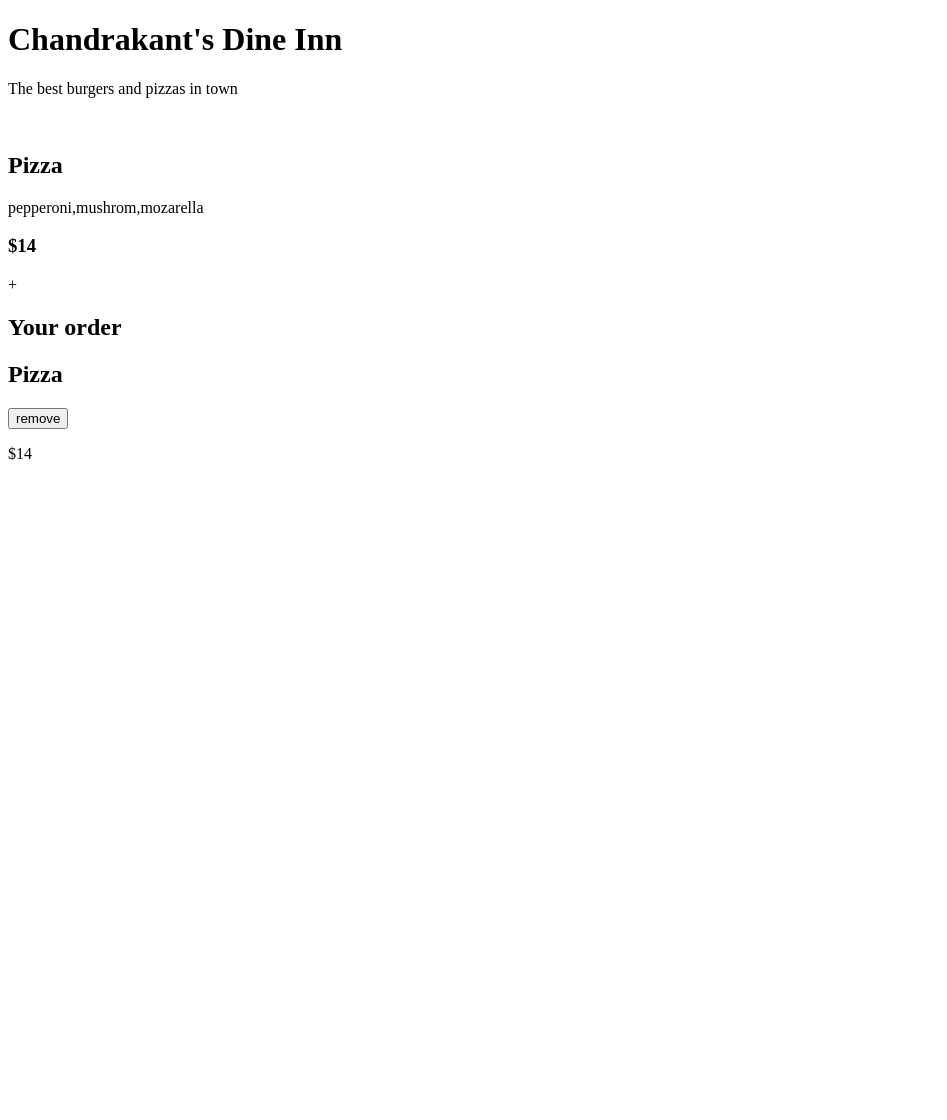
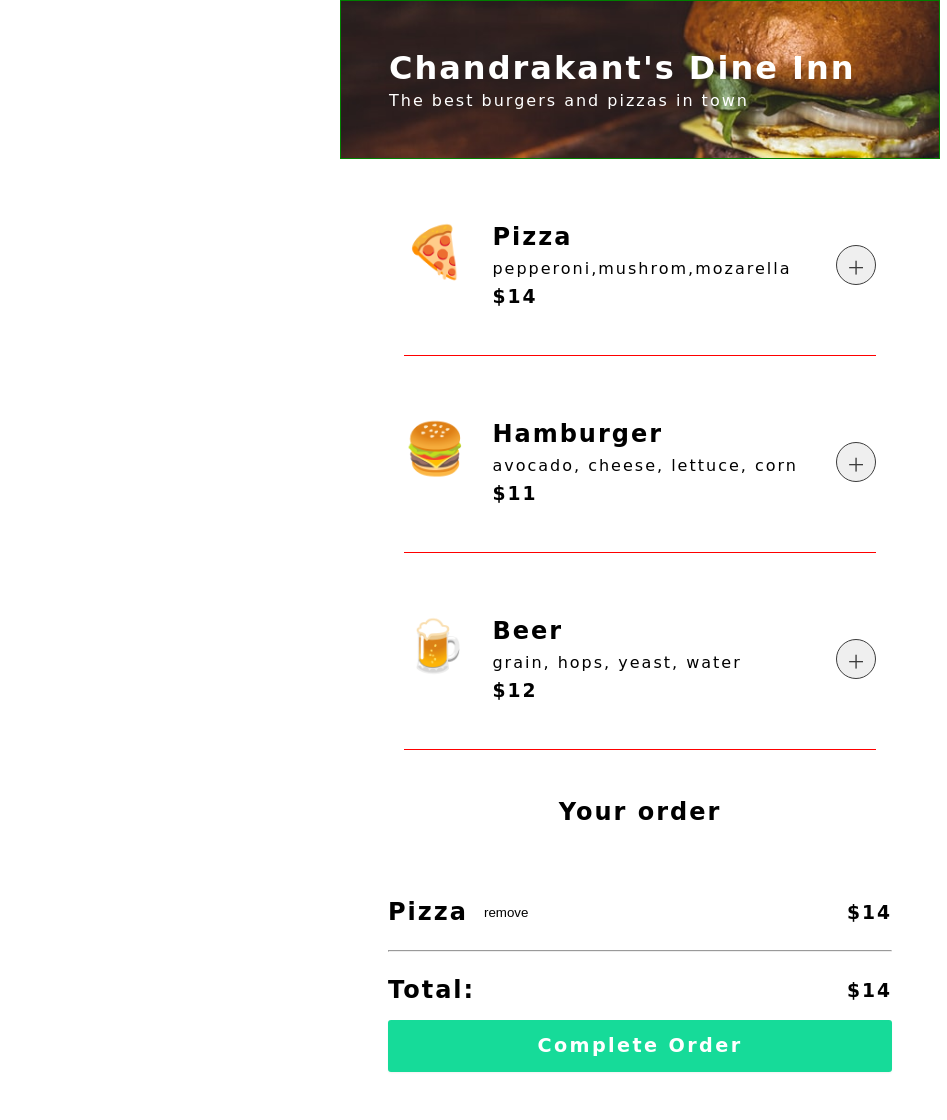
Before and after one commit to chandrakantdubey/mobile-ordering-app, a plain HTML site: page index.html in a window 1280 px wide. Shown: the whole page, without its empty margins (0-947 px from the left). Before the commit the page ends 800 px from the top, so only its background shows below. Drawn offline with Linux system fonts and the light colour scheme; a web font is replaced by a local one.

Commit message:
landing page done: coming up the payment and add to cart functionality

```diff
--- a/index.html
+++ b/index.html
@@ -5,30 +5,57 @@
     <meta http-equiv="X-UA-Compatible" content="IE=edge" />
     <meta name="viewport" content="width=device-width, initial-scale=1.0" />
     <title>Chandrakant's Restaurant</title>
+    <link rel="stylesheet" href="style.css" />
+    <script src="./index.js"></script>
   </head>
   <body>
     <header>
       <h1>Chandrakant's Dine Inn</h1>
       <p>The best burgers and pizzas in town</p>
     </header>
+    <!--  -->
     <main>
       <section class="item">
-        <img src="" alt="" class="item-image" />
+        <div class="item-icon">🍕</div>
         <div class="item-details">
           <h2 class="item-name">Pizza</h2>
           <p class="item-description">pepperoni,mushrom,mozarella</p>
           <h3 class="item-price">$14</h3>
         </div>
-        <div class="add-to-cart">+</div>
+        <button class="add-to-cart">+</button>
+      </section>
+      <section class="item">
+        <div class="item-icon">🍔</div>
+        <div class="item-details">
+          <h2 class="item-name">Hamburger</h2>
+          <p class="item-description">avocado, cheese, lettuce, corn</p>
+          <h3 class="item-price">$11</h3>
+        </div>
+        <button class="add-to-cart">+</button>
+      </section>
+      <section class="item">
+        <div class="item-icon">🍺</div>
+        <div class="item-details">
+          <h2 class="item-name">Beer</h2>
+          <p class="item-description">grain, hops, yeast, water</p>
+          <h3 class="item-price">$12</h3>
+        </div>
+        <button class="add-to-cart">+</button>
       </section>
     </main>
     <footer>
-      <h2>Your order</h2>
-      <div class="item-details">
-        <h2 class="item-name">Pizza</h2>
-        <button>remove</button>
-        <p class="item-price">$14</p>
+      <h2 class="order-title">Your order</h2>
+      <div class="bill-details">
+        <h2 class="bill-item-name">Pizza</h2>
+        <button class="bill-item-remove">remove</button>
+        <h3 class="bill-item-price">$14</h3>
       </div>
+      <hr />
+      <div class="bill-total">
+        <h2 class="bill-item-total">Total:</h2>
+        <h3 class="bill-item-price">$14</h3>
+      </div>
+      <button class="bill-complete-order">Complete Order</button>
     </footer>
   </body>
 </html>
--- a/style.css
+++ b/style.css
@@ -0,0 +1,130 @@
+@import url("https://fonts.googleapis.com/css2?family=Smythe&display=swap");
+*,
+*::after,
+*::before {
+  margin: 0;
+  padding: 0;
+  box-sizing: border-box;
+}
+
+/* layout */
+header,
+main,
+footer {
+  font-family: "Smythe", cursive;
+  width: 600px;
+  margin: 0 auto;
+  letter-spacing: 0.125em;
+}
+
+/* header */
+header {
+  border: 1px solid green;
+  display: flex;
+  flex-direction: column;
+  justify-content: flex-start;
+  background-image: url("./header-bg.jpg");
+  background-repeat: no-repeat;
+  background-size: cover;
+  background-position-y: center;
+  color: #fff;
+  margin-bottom: 1em;
+  padding: 3em;
+}
+header h1 {
+  font-size: 32px;
+  margin-bottom: 0.125em;
+}
+
+/* item */
+.item {
+  display: flex;
+  gap: 1.5em;
+  border-bottom: 1px solid red;
+  margin: 4em;
+  padding-bottom: 3em;
+}
+.item-icon {
+  font-size: 50px;
+}
+.item-details {
+  margin-left: 0;
+  display: flex;
+  flex-direction: column;
+  gap: 0.5em;
+}
+.add-to-cart {
+  align-self: center;
+  font-family: "Inter";
+  font-style: normal;
+  font-weight: 200;
+  font-size: 32px;
+  color: #3c3c3c;
+  border: 1px solid #3c3c3c;
+  display: flex;
+  justify-content: center;
+  align-items: center;
+  border-radius: 50%;
+  height: 40px;
+  width: 40px;
+  margin-left: auto;
+  cursor: pointer;
+}
+.add-to-cart:hover {
+  background-color: #6a6868;
+  color: #fff;
+}
+.item:last-child {
+  margin-bottom: 0;
+}
+
+/* billing */
+footer {
+  padding: 3em;
+  text-align: center;
+}
+h2.order-title {
+  margin-bottom: 3em;
+}
+.bill-details {
+  display: flex;
+  justify-content: space-between;
+  align-items: center;
+  gap: 1em;
+}
+.bill-item-remove {
+  margin-right: auto;
+  background-color: inherit;
+  border: 0;
+  cursor: pointer;
+}
+.bill-ite-price {
+  margin-left: auto;
+}
+.bill-total {
+  margin-bottom: 1em;
+}
+hr {
+  margin: 1.5em 0;
+}
+.bill-total {
+  display: flex;
+  justify-content: space-between;
+  align-items: center;
+}
+.bill-complete-order {
+  font-size: 1.2em;
+  width: 100%;
+  left: 46px;
+  top: 1048px;
+  padding: 0.75em 0;
+  color: #fff;
+  background: #16db99;
+  box-shadow: 0px 1px 2px rgba(0, 0, 0, 0.05);
+  border-radius: 3px;
+  border: none;
+  font-weight: 600;
+  letter-spacing: 0.125em;
+  font-family: "Smythe", cursive;
+  cursor: pointer;
+}
```
Also changed, not shown: header-bg.jpg (added).
